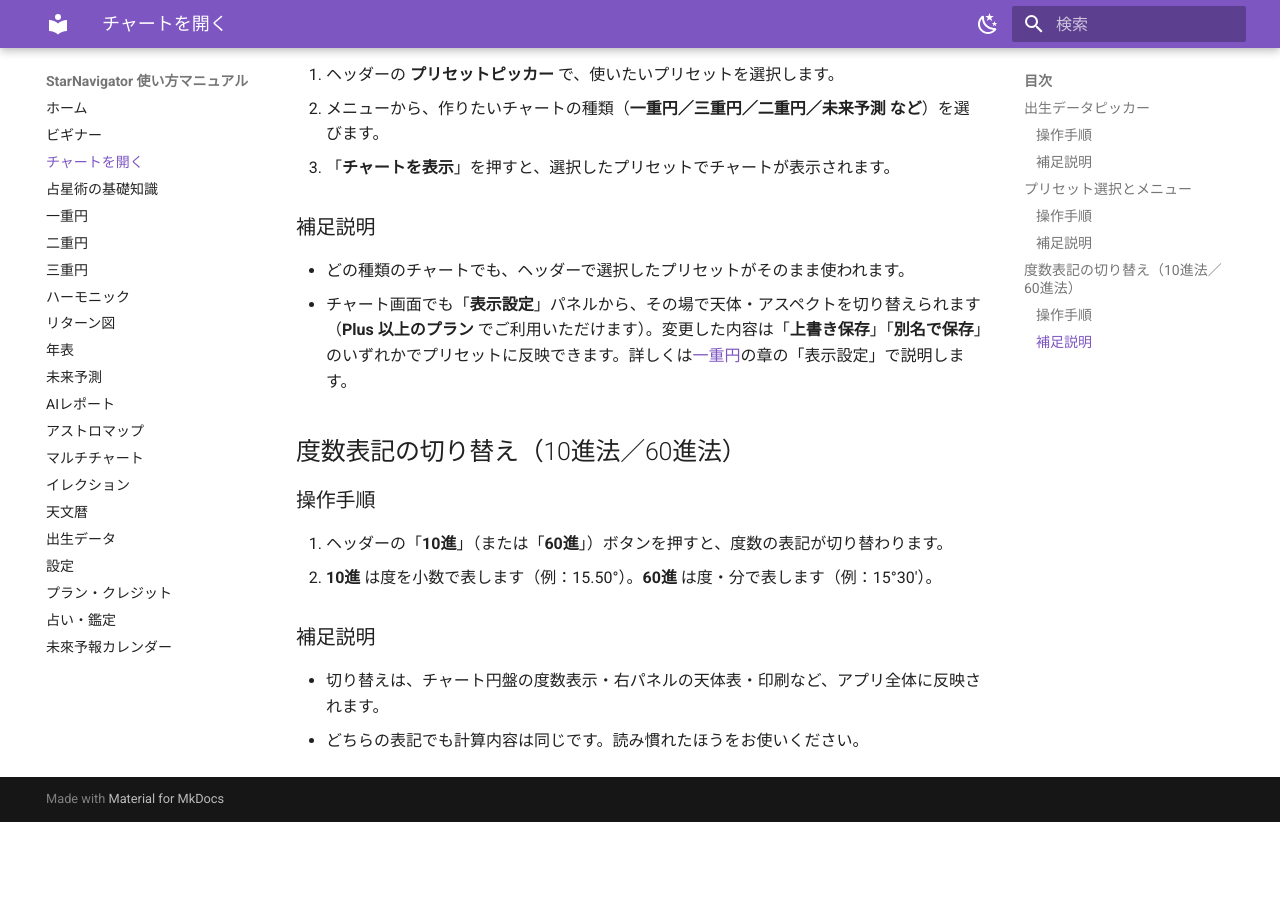
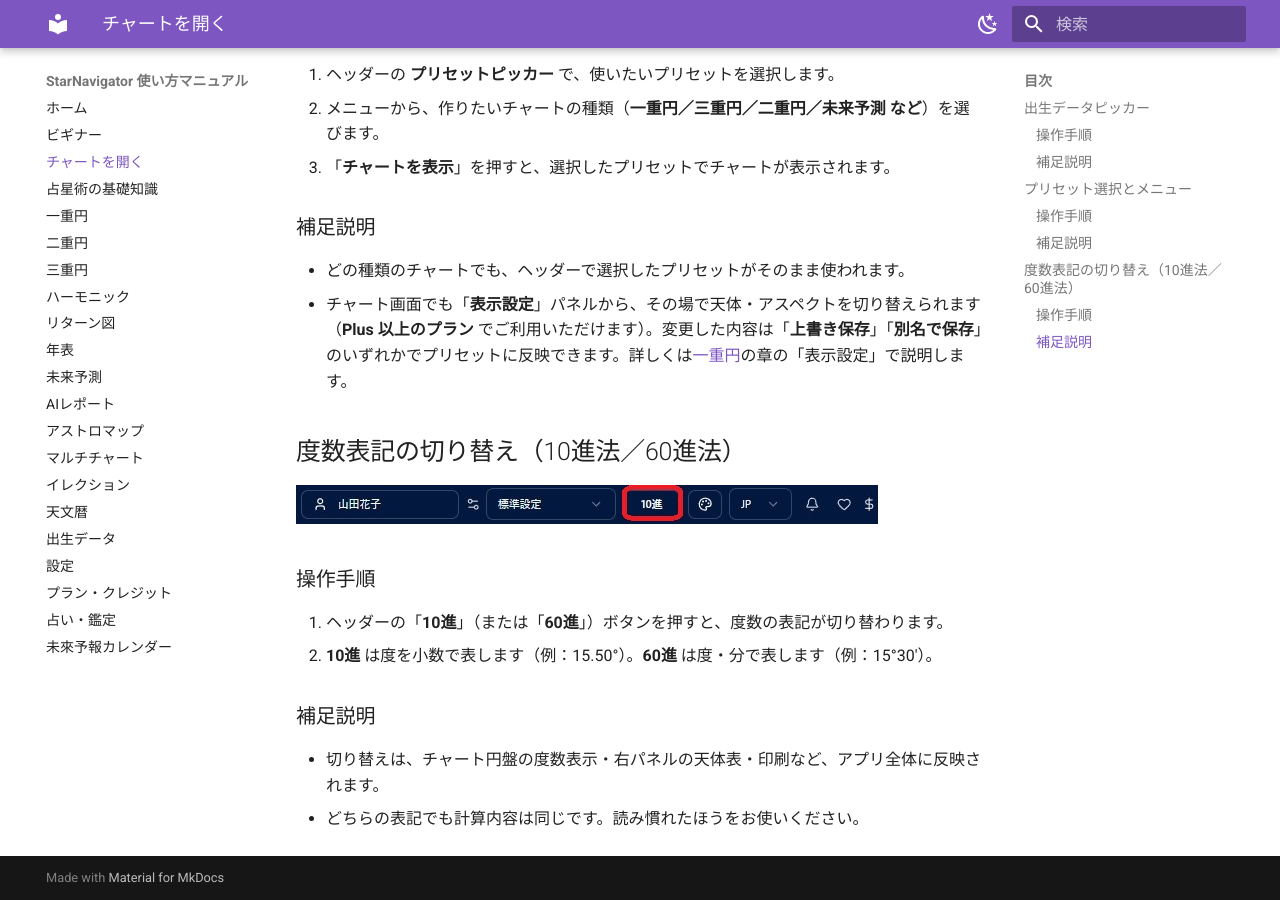
Before and after one commit to KeikoKagawa/starnavi-manual, an MkDocs documentation site: the page built from docs/open-chart.md, in a window 1280 px wide and 900 px high, scrolled down 1011 px. Built offline with MkDocs 1.6.1 and Material for MkDocs 9.7.7, drawn with Linux system fonts in a browser that asks for light colours; before the commit the page ends 1833 px from its top, so only the background shows below that.

Commit message:
content(チャートを開く): 度数切替ボタンの画像差し込み
Co-Authored-By: Claude Fable 5 <noreply@anthropic.com>

```diff
--- a/docs/open-chart.md
+++ b/docs/open-chart.md
@@ -35,6 +35,8 @@
 
 ## 度数表記の切り替え（10進法／60進法）
 
+![ヘッダーの度数表記切り替えボタン（10進／60進）](assets/open-chart-03-degree-mode.jpg)
+
 ### 操作手順
 
 1. ヘッダーの「**10進**」（または「**60進**」）ボタンを押すと、度数の表記が切り替わります。
```
Also changed, not shown: docs/assets/open-chart-03-degree-mode.jpg (added).
